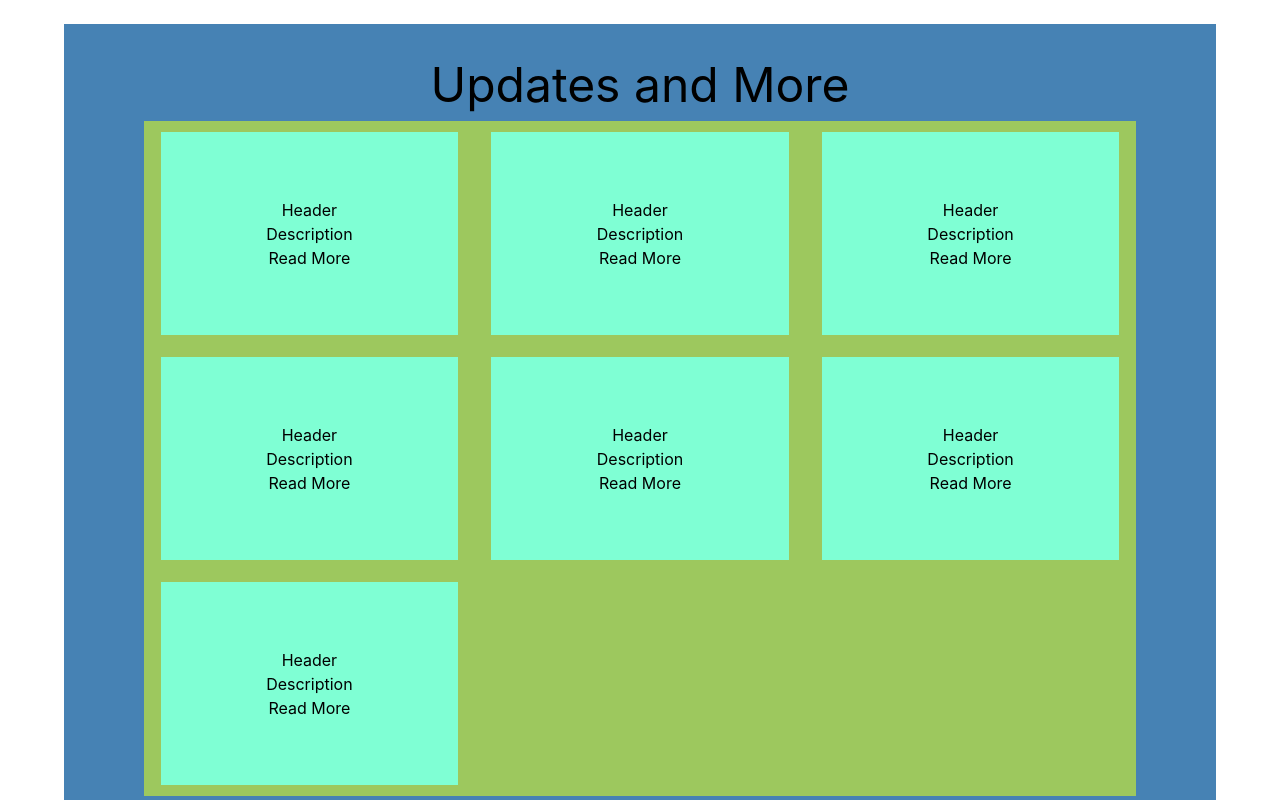
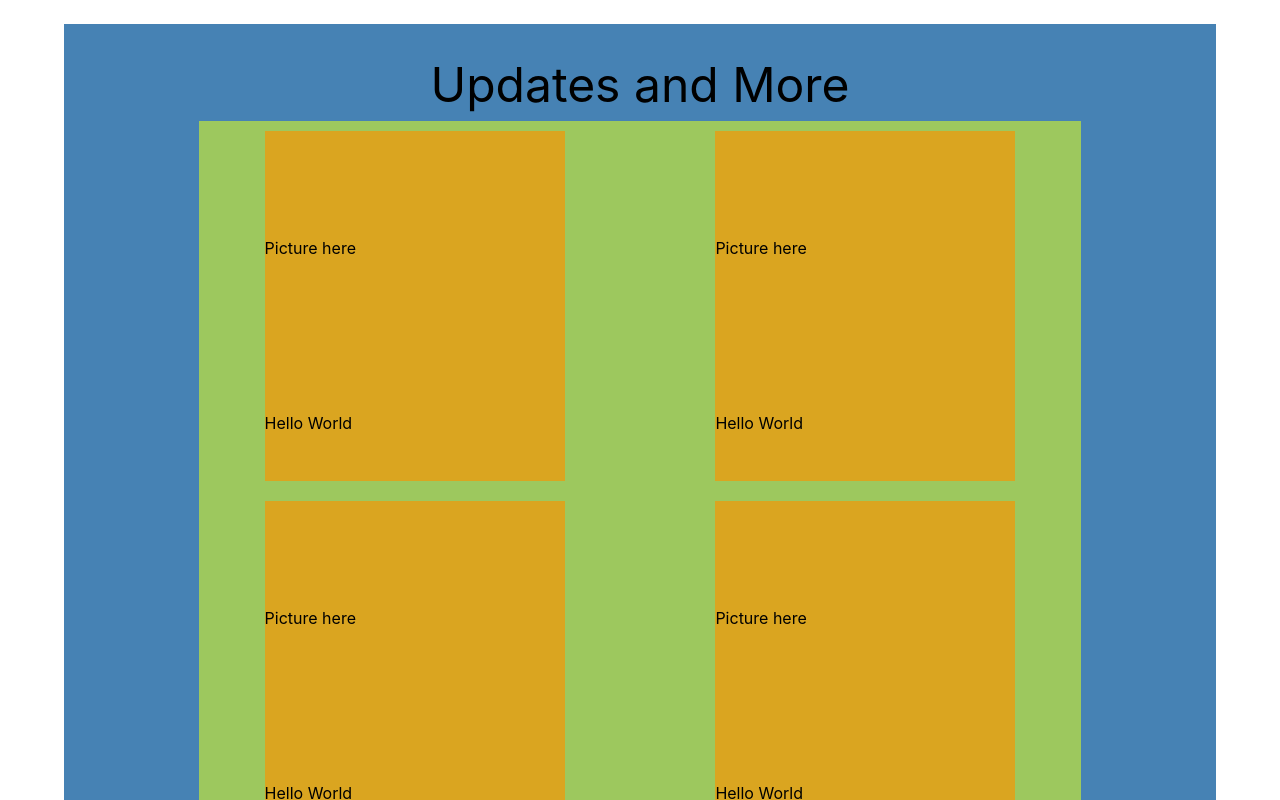
Before and after one commit to AlexanderChao14/RTWB-Website, a React (Create React App) app: page / in a window 1280 px wide. Shown: the part 2000-2800 px from the top of the page. Built offline with nearby package versions, Linux system fonts and the light colour scheme.

Commit message:
Worked on more updates section, and cleaned up css to make it more consistent and clear.

```diff
--- a/src/components/pages/Home.js
+++ b/src/components/pages/Home.js
@@ -1,9 +1,9 @@
 import React from 'react'
 import {CardHeading, SectionHeading, StyledHeading} from '../styled/StyledHeading'
 import { GridStyle11, GridStyle12, GridStyle21 } from '../styled/GridStyles'
-import { FlexItemLeft, FlexItemCenter } from '../styled/ItemStyles'
 import { TextMedium } from '../styled/TextStyles'
 import { FlexboxColumnCenter } from '../styled/FlexboxStyles'
+import { MoreNewsCard } from '../styled/ItemStyles'
 
 
 
@@ -17,15 +17,15 @@ const Home = () => {
             {/* Introduction Section */}
             <section style={{backgroundColor: "orange"}}>
                 <GridStyle11 className = "container-grid">
-                    <FlexItemLeft className="flexItemColumn">
+                    <div className="flex-item-dir-cols grid-item-center">
                         <CardHeading>We are RTWB</CardHeading>
                         <TextMedium>Mission: Improve respiratory health through educational advancement of local healthcare providers worldwide.</TextMedium>
                         <TextMedium>Vision: Create a united Respiratory Therapy culture synonymous with giving back.</TextMedium>
-                    </FlexItemLeft>
+                    </div>
 
-                    <FlexItemCenter className="flexItemColumn">
+                    <div className="flex-item-dir-cols grid-item-center items-center">
                         <p>Picture goes here</p>
-                    </FlexItemCenter>
+                    </div>
 
                 </GridStyle11>
             </section>
@@ -33,30 +33,30 @@ const Home = () => {
             {/* About us Second Section*/}
             <section style={{backgroundColor: "orange"}}>
                 <GridStyle12 className="container-grid">
-                    <FlexItemLeft className="flexItemColumn">
+                    <div className="flex-item-dir-cols grid-item-center">
                         <CardHeading>About us</CardHeading>
                         <TextMedium>RTWB is a collaborative project to educate and empower health care practitioners initiated by Respiratory Therapists around the globe.</TextMedium>
                         <div style={{backgroundColor: "steelblue", width:"30%"}}>Button: Learn More</div>
-                    </FlexItemLeft>
+                    </div>
 
-                    <FlexItemCenter className="flexItemColumn">
+                    <div className="flex-item-dir-cols grid-item-center items-center">
                         <p>Picture goes here</p>
-                    </FlexItemCenter>
+                    </div>
                 </GridStyle12>
             </section>
 
             {/* Volunteer Section */}
             <section style={{backgroundColor: "orange"}}>
                 <GridStyle21 className="container-grid">
-                    <FlexItemCenter className="flexItemColumn">
+                    <div className="flex-item-dir-cols grid-item-center items-center">
                         <CardHeading>Picture Goes Here</CardHeading>
-                    </FlexItemCenter>
+                    </div>
 
-                    <FlexItemLeft className="flexItemColumn">
+                    <div className="flex-item-dir-cols grid-item-center">
                         <CardHeading>Get Involved</CardHeading>
                         <TextMedium>Interested in contributing to our cause? See how you can help our charity here:</TextMedium>
                         <div style={{backgroundColor: "steelblue", width:"30%"}}>Button: Get Involved</div>
-                    </FlexItemLeft>
+                    </div>
                 </GridStyle21>
             </section>
 
@@ -65,41 +65,28 @@ const Home = () => {
                 <FlexboxColumnCenter className="updatesContainer">
                     <SectionHeading>Updates and More</SectionHeading>
                     <div className="updatesGrid">
-                        <FlexItemCenter className="flexItemColumn">
-                            <h1>Header</h1>
-                            <p>Description</p>
-                            <div>Read More</div>
-                        </FlexItemCenter>
-                        <FlexItemCenter className="flexItemColumn">
-                            <h1>Header</h1>
-                            <p>Description</p>
-                            <div>Read More</div>
-                        </FlexItemCenter>
-                        <FlexItemCenter className="flexItemColumn">
-                            <h1>Header</h1>
-                            <p>Description</p>
-                            <div>Read More</div>
-                        </FlexItemCenter>
-                        <FlexItemCenter className="flexItemColumn">
-                            <h1>Header</h1>
-                            <p>Description</p>
-                            <div>Read More</div>
-                        </FlexItemCenter>
-                        <FlexItemCenter className="flexItemColumn">
-                            <h1>Header</h1>
-                            <p>Description</p>
-                            <div>Read More</div>
-                        </FlexItemCenter>
-                        <FlexItemCenter className="flexItemColumn">
-                            <h1>Header</h1>
-                            <p>Description</p>
-                            <div>Read More</div>
-                        </FlexItemCenter>
-                        <FlexItemCenter className="flexItemColumn">
-                            <h1>Header</h1>
-                            <p>Description</p>
-                            <div>Read More</div>
-                        </FlexItemCenter>
+                        <MoreNewsCard className="grid-item-center items-center">
+                            <p>Picture here</p>
+                            <p>Hello World</p>
+                        </MoreNewsCard>
+
+                        <MoreNewsCard className="grid-item-center items-center">
+                            <p>Picture here</p>
+                            <p>Hello World</p>
+                        </MoreNewsCard>
+
+                        <MoreNewsCard className="grid-item-center items-center">
+                            <p>Picture here</p>
+                            <p>Hello World</p>
+                        </MoreNewsCard>
+                        <MoreNewsCard className="grid-item-center items-center">
+                            <p>Picture here</p>
+                            <p>Hello World</p>
+                        </MoreNewsCard>
+
+
+
+
 
                     </div>
                 </FlexboxColumnCenter>
--- a/src/components/styled/FlexboxStyles.js
+++ b/src/components/styled/FlexboxStyles.js
@@ -4,5 +4,4 @@ export const FlexboxColumnCenter = styled.div`
     display: flex;
     flex-direction: column;
     align-items: center;
-    background-color: steelblue;
 `;
--- a/src/components/styled/ItemStyles.js
+++ b/src/components/styled/ItemStyles.js
@@ -1,15 +1,10 @@
 import styled from "styled-components";
 
-//TODO: Need to see if theres a way I don't have to resuse all this code lol
-
-// For Flex items that are aligned to left
-export const FlexItemLeft = styled.div`
-    text-align: left;
-    align-items: left;
-`
-
-// For flex items that are aligned in center
-export const FlexItemCenter = styled.div`
-    text-align: center;
-    align-items: center;
-`
+export const MoreNewsCard = styled.div`
+    background-color: goldenrod;
+    display: grid;
+    grid-template-columns: 1fr;
+    grid-template-rows: 2fr 1fr;
+    min-height: 350px;
+    width: 300px;
+`;
--- a/src/index.css
+++ b/src/index.css
@@ -33,32 +33,49 @@ section {
   gap: 10px
 }
 
-/* Flex Items that go vertically */
-.flexItemColumn {
+/* Flex Items with flex direction that go vertically */
+.flex-item-dir-cols {
   display: flex;
   flex-direction: column;
   background-color: aquamarine;
   width: 90%;
   height: 90%;
-  align-self: center;
+}
+
+/* Put grid items in the center of the cell */
+.grid-item-center {
   justify-self: center;
   justify-content: center;
+  align-self: center;
+}
+
+/* Align items left */
+.items-left {
+  align-items: left;
+}
+
+/* align items center */
+.items-center {
+  align-items: center;
 }
 
 /* The Container for the updates grid. */
 .updatesContainer {
   width: 90%;
   padding: 25px;
-  height: 800px;
+  height: fit-content;
+  background-color: steelblue;
 }
 
 .updatesGrid {
   display: grid;
   background-color: rgb(157, 200, 94);
-  width: 90%;
+  width: 80%;
   height: 90%;
-  grid-template-columns: 1fr 1fr 1fr;
-  grid-template-rows: 1fr 1fr 1fr;
+  grid-template-columns: repeat(auto-fill, minmax(320px, 1fr));
+  grid-template-rows: repeat(1fr);
+  gap: 20px;
+  padding: 10px 0px;
 }
 
 /* The footer object for all webpages */
@@ -99,3 +116,9 @@ section {
   font-weight: 700;
   font-size: 24px;
 }
+
+@media (max-width: 1000px) {
+  .updatesGrid {
+    width: 100%;
+  }
+}
```
